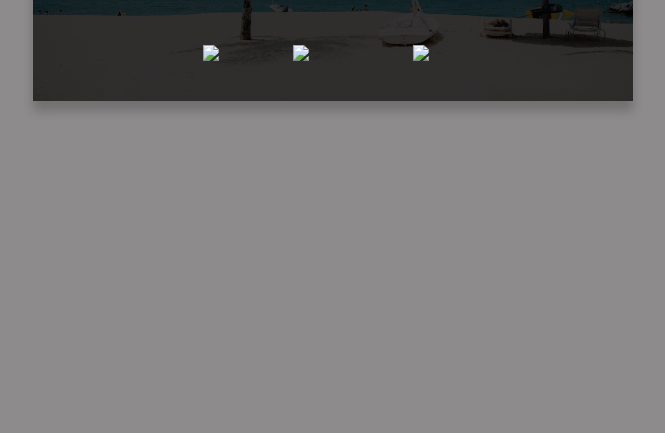
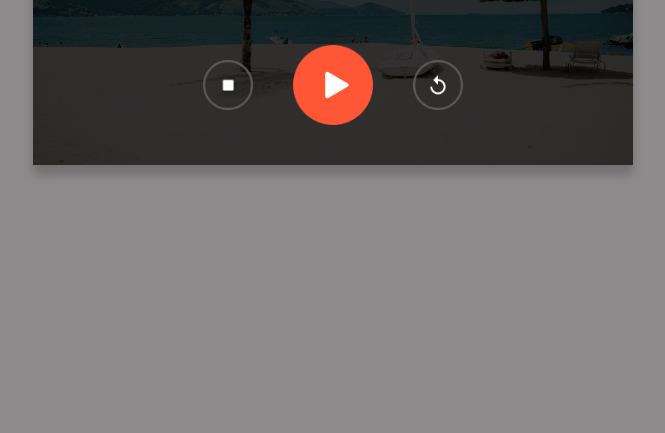
Before and after one commit to Arpitapatkar/PRODIGY_WD_02, a plain HTML site: page index.html in a window 1280 px wide. Shown: the part 367-800 px from the top of the page, without its empty margins (307-972 px from the left). Drawn offline with Linux system fonts and the light colour scheme; files whose address does not match are found by name; a web font is replaced by a local one.

Commit message:
Update index.html

```diff
--- a/index.html
+++ b/index.html
@@ -10,9 +10,9 @@
     <div class="stopwatch">
         <h1 id="displayTime" class="h1">00:00:00</h1>
         <div class="buttons">
-            <img src="images/stop.png" onclick="stopStartStopwatch()">
-            <img src="images/start.png" onclick="startStopwatch()">
-            <img src="images/reset.png" onclick="resetStopwatch()">
+            <img src="stop.png" onclick="stopStartStopwatch()">
+            <img src="start.png" onclick="startStopwatch()">
+            <img src="reset.png" onclick="resetStopwatch()">
         </div>
     </div>
 <script src="script.js"></script>
```
